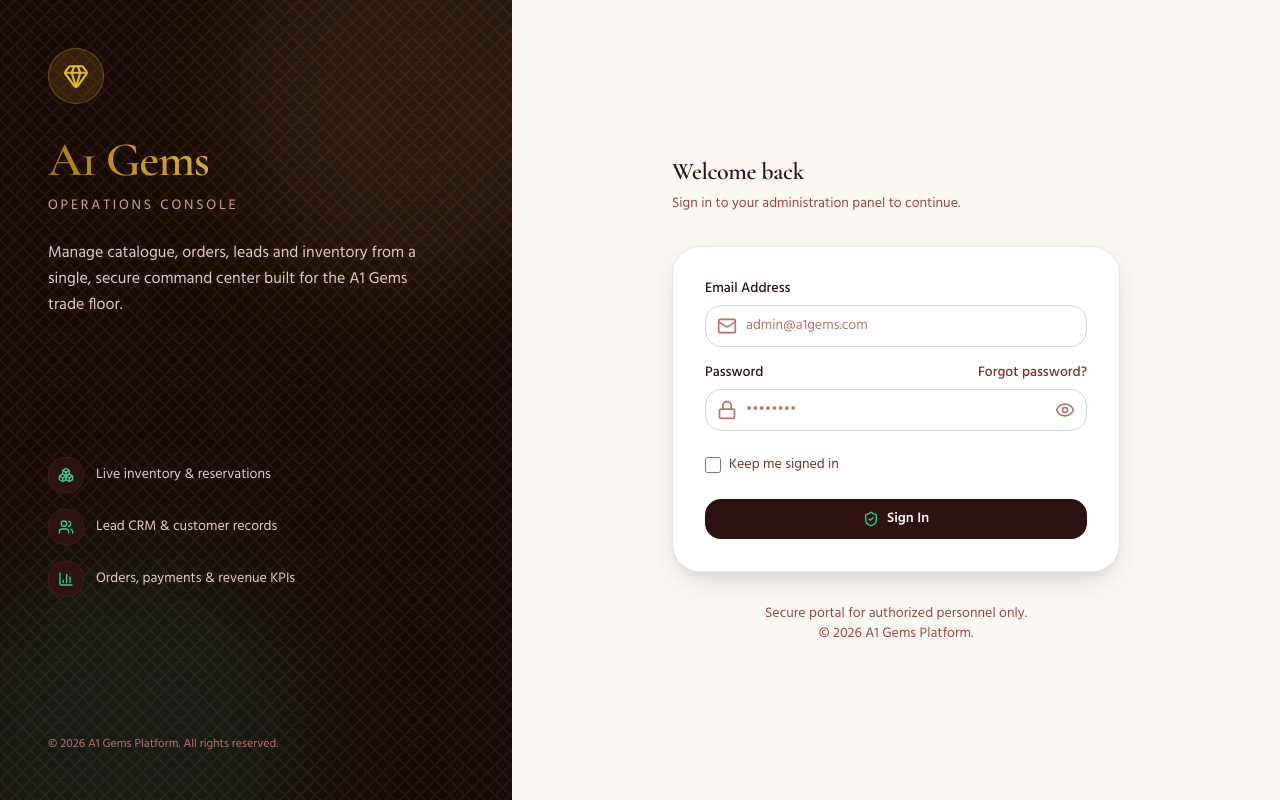
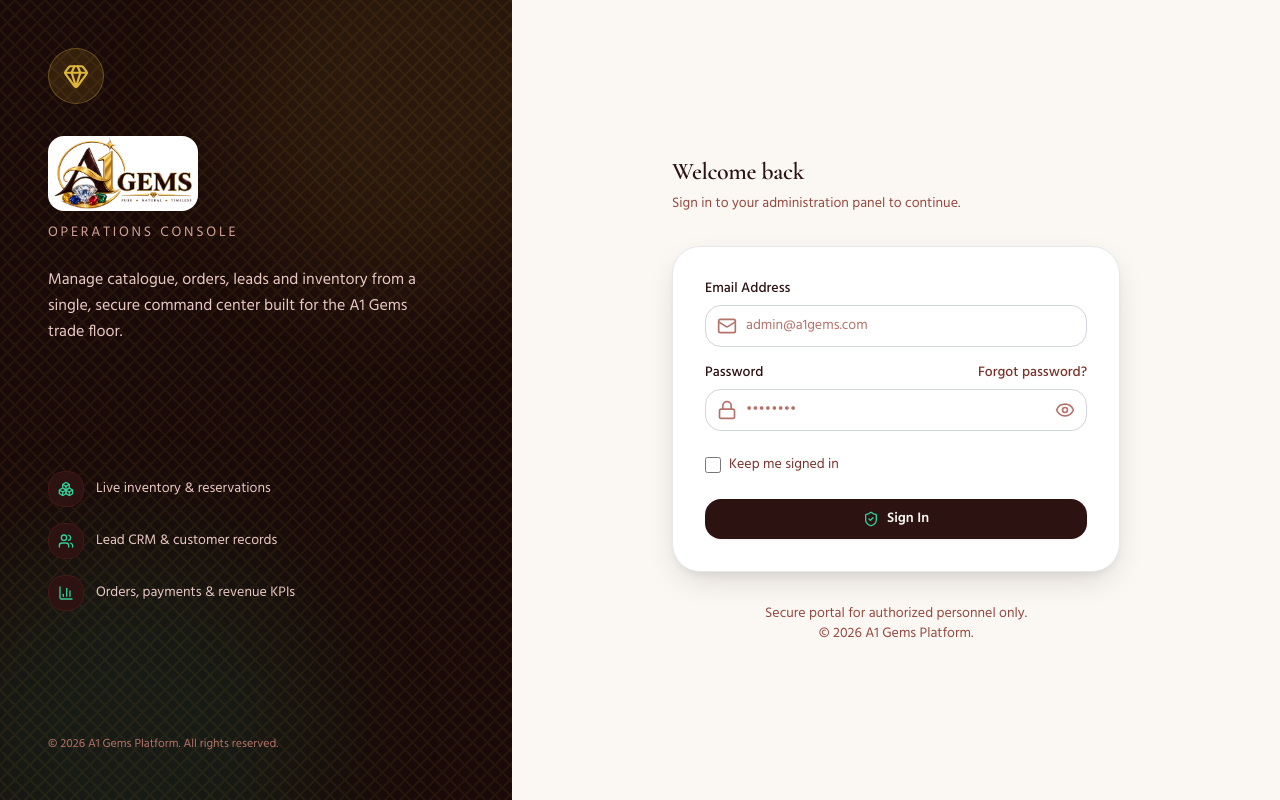
Before and after one commit to Thirunavukarasan8489/a1gems-ecommerce, a Next.js app: page /admin/login in a window 1280 px wide. Built offline with nearby package versions, Linux system fonts and the light colour scheme; no server answers; the database is empty.

Commit message:
admin login page logo added

```diff
--- a/app/(admin)/admin/login/page.tsx
+++ b/app/(admin)/admin/login/page.tsx
@@ -8,6 +8,7 @@ import { signIn } from 'next-auth/react';
 import { useForm } from 'react-hook-form';
 import { zodResolver } from '@hookform/resolvers/zod';
 import { z } from 'zod';
+import Image from 'next/image';
 
 const loginSchema = z.object({
   email: z.string().min(1, 'Email is required').email('Invalid email address'),
@@ -83,9 +84,12 @@ export default function AdminLogin() {
           <div className="inline-flex items-center justify-center w-14 h-14 rounded-2xl bg-gold-500/15 border border-gold-400/30 mb-8">
             <Gem className="text-gold-400" size={26} />
           </div>
-          <h1 className="text-foil font-display text-4xl xl:text-5xl font-semibold tracking-tight">
+          <div className="">
+            <Image src="/logo.png" alt="A1 Gems" width={150} height={100} className="rounded-lg bg-white" />
+          </div>
+          {/* <h1 className="text-foil font-display text-4xl xl:text-5xl font-semibold tracking-tight">
             A1 Gems
-          </h1>
+          </h1> */}
           <p className="mt-3 text-plum-300 text-sm tracking-[0.2em] uppercase">
             Operations Console
           </p>
```
